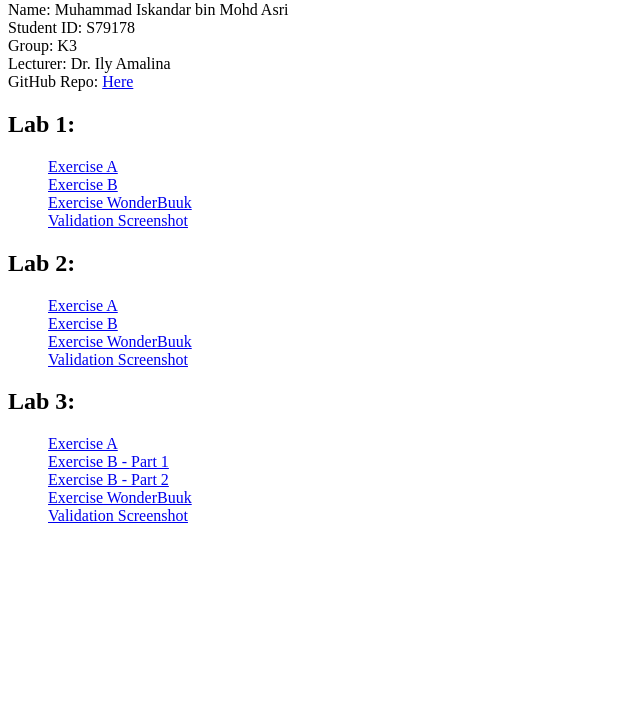
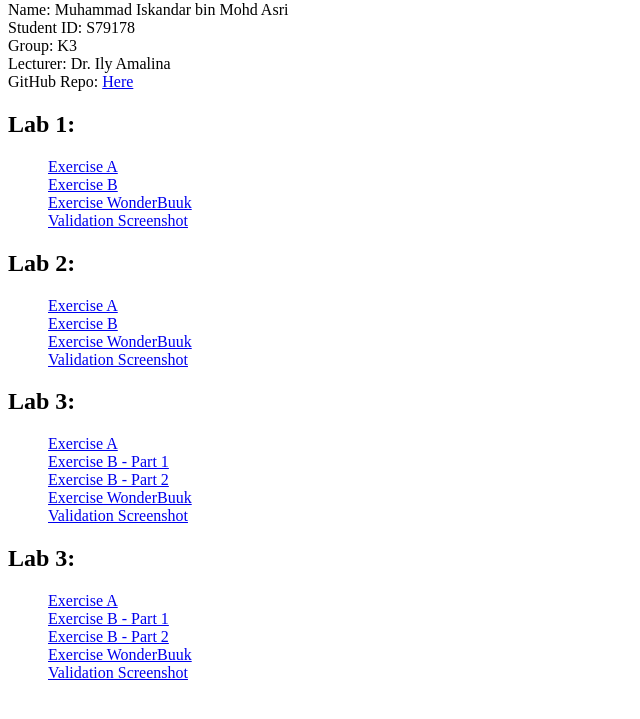
Before and after one commit to iskandarasri/S79178_CSF3133_K3, a plain HTML site: page index.html in a window 1280 px wide. Shown: the part 79-798 px from the top of the page, without its empty margins (0-640 px from the left). Drawn offline with Linux system fonts and the light colour scheme.

Commit message:
Update index.html with Lab 4 exercises
Added Lab 4 exercises and updated Lab 3 heading.

```diff
--- a/index.html
+++ b/index.html
@@ -41,5 +41,15 @@
         <dd><a href="https://github.com/iskandarasri/S79178_CSF3133_K3/tree/main/Lab%203/Validation">Validation Screenshot</a></dd>
     </dl>
 
+    <!-- Lab 4 Exercises -->
+    <dl>
+        <h2>Lab 3:</h2>
+        <dd><a href="https://iskandarasri.github.io/S79178_CSF3133_K3/Lab%204/lab3_ExerA.html">Exercise A</a></dd>
+        <dd><a href="https://iskandarasri.github.io/S79178_CSF3133_K3/Lab%204/lab3_ExerB_Part1.html">Exercise B - Part 1</a></dd>
+        <dd><a href="https://iskandarasri.github.io/S79178_CSF3133_K3/Lab%204/lab3_ExerB_Part2.html">Exercise B - Part 2</a></dd>
+        <dd><a href="https://iskandarasri.github.io/S79178_CSF3133_K3/Lab%204/lab4_wonderbuuk.html">Exercise WonderBuuk</a></dd>
+        <dd><a href="https://github.com/iskandarasri/S79178_CSF3133_K3/tree/main/Lab%204/Validation">Validation Screenshot</a></dd>
+    </dl>
+
 </body>
 </html>
```
